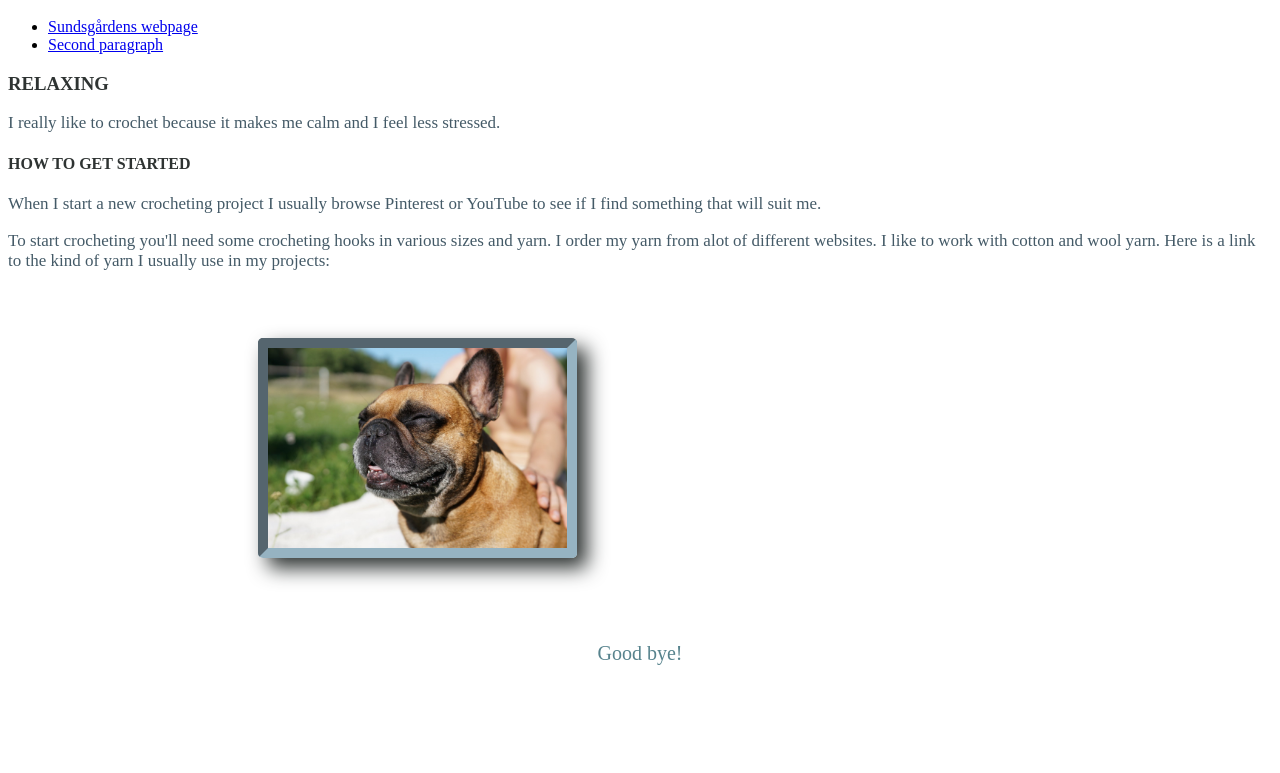
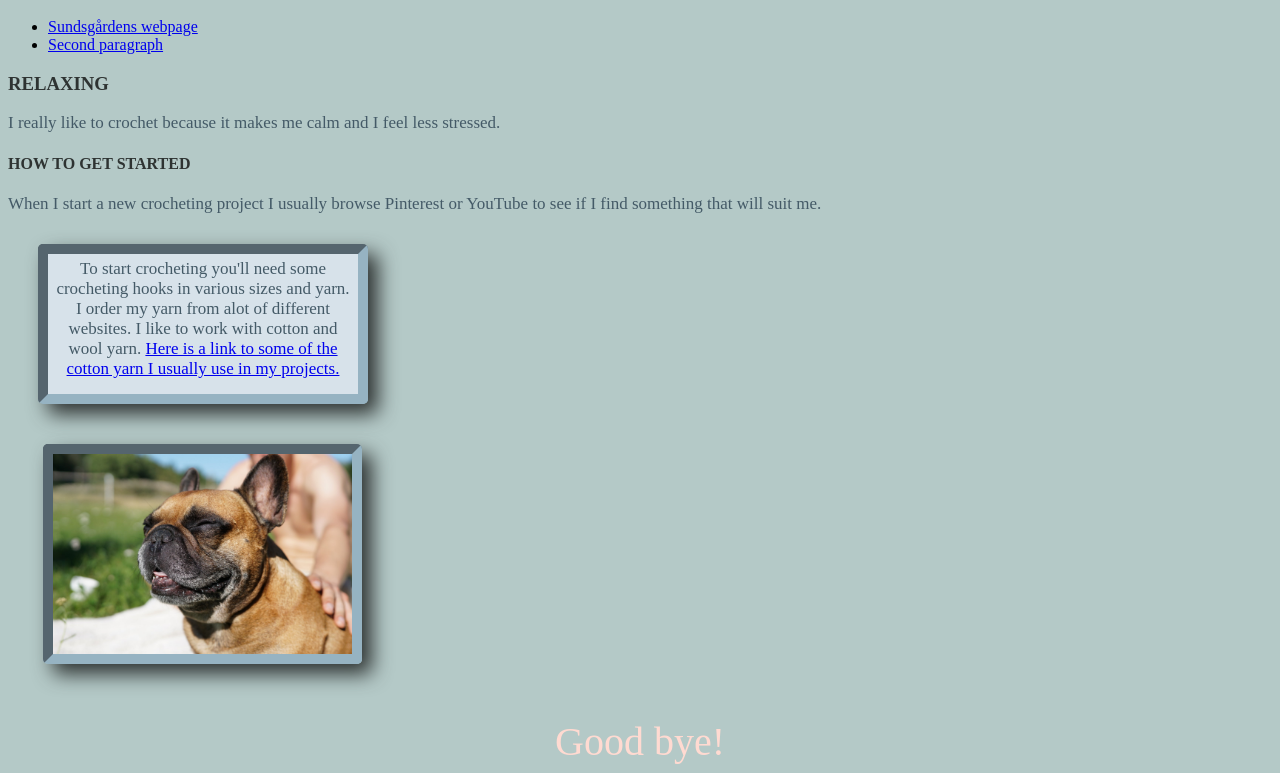
Before and after one commit to Novante/mecenat, a plain HTML site: page index.html in a window 1280 px wide. Shown: the part 107-880 px from the top of the page. Before the commit the page ends 800 px from the top, so only its background shows below. Drawn offline with Linux system fonts and the light colour scheme.

Commit message:
added code in html and css

```diff
--- a/index.html
+++ b/index.html
@@ -38,7 +38,8 @@
                  various sizes and yarn. I order my yarn from alot of
                  different websites.
                  I like to work with cotton and wool yarn.
-                 Here is a link to the kind of yarn I usually use in my projects:
+                 <a href="https://lindehobby.se/bomull-277/"
+                 >Here is a link to some of the cotton yarn I usually use in my projects.</a>
                 </p>
 
                 <img src="images/Dog.jpg" alt="dog" title="Dog in the sun">
--- a/styles/index.css
+++ b/styles/index.css
@@ -4,7 +4,8 @@ h1 {
     font-weight: 500px;
     font-style: serif;
     text-align: center;
-    background-color:#F7e5b7;
+    background-color:rgba(117, 190, 218, 0.3);
+
 }
 
 /*this is a single line comment*/
@@ -32,11 +33,27 @@ p {
 
 }
 
+.last-paragraph {
+    color: #445a67;
+    font-size: 17px;
+    /*font-style: serif;*/
+    background-color: #d7e2ea;
+    /*display: inline-block;*/
+    height: 130px;
+    width: 300px;
+    padding: 5px;
+    margin: 30px;
+    border: 10px inset #96B3C2;
+    box-shadow: 10px 10px 20px #2e3332;
+    border-radius: 5px;
+    text-align: center;
+
+}
 
 img {
     height: 200px;
     width: auto;
-    margin: 50px 250px 80px 250px;
+    margin: 10px 30px 50px 35px;
     border-width: 10px;
     border-style: inset;
     border-color: #96B3C2;
@@ -46,10 +63,15 @@ img {
 }
 
 footer {
-    color:#57838D;
-    font-size: 20px;
+    color:#ffdad1;
+    font-size: 40px;
     font-weight: 200px;
     font-style: serif;
     text-align: center;
 
 }
+
+body {
+    background-color: #b4c9c7;
+
+}
```
Also changed, not shown: navigation.html (+12 -0 lines).
